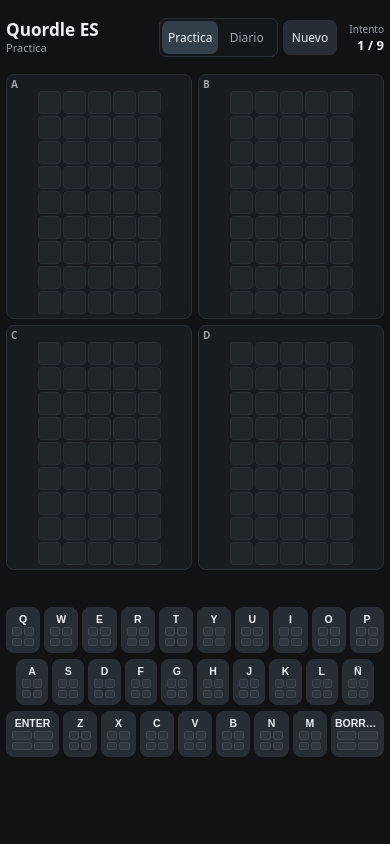
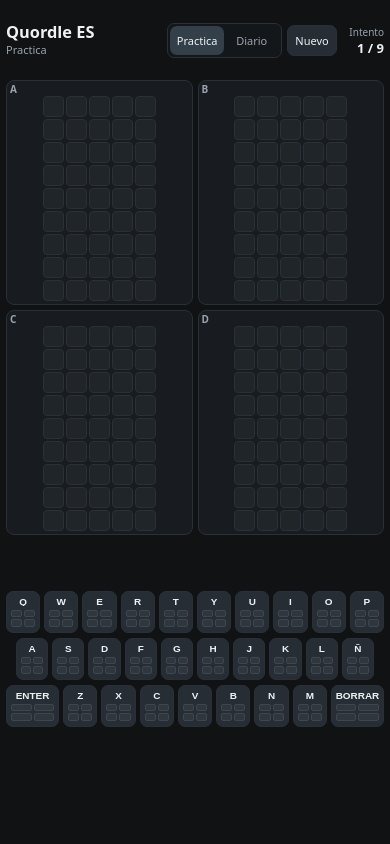
Before and after one commit to valentindalmau/quordle-espanol, a Flask app: page / in a window 390 px wide. Run offline with Flask 3, Linux system fonts and the light colour scheme.

Commit message:
por favor

```diff
--- a/static/css/styles.css
+++ b/static/css/styles.css
@@ -22,14 +22,20 @@ body {
     min-height: 100%;
 }
 
+html {
+    overflow-y: auto;
+    -webkit-text-size-adjust: 100%;
+}
+
 body {
     margin: 0;
     overflow-x: hidden;
-    overscroll-behavior: none;
+    overscroll-behavior-y: auto;
     background: var(--clr-bg);
     color: var(--clr-text);
     font-family: system-ui, -apple-system, Segoe UI, Roboto, Ubuntu, Cantarell, Helvetica, Arial, sans-serif;
     -webkit-tap-highlight-color: transparent;
+    -webkit-overflow-scrolling: touch;
 }
 
 .page {
@@ -219,7 +225,7 @@ body {
     background: var(--clr-control);
     color: var(--clr-text);
     cursor: pointer;
-    touch-action: manipulation;
+    touch-action: pan-y manipulation;
     user-select: none;
 }
 
@@ -332,7 +338,7 @@ body {
 
 @media (max-width: 760px) {
     :root {
-        --tile-size: min(23px, calc((100vw - 38px) / 10), calc((100svh - 300px) / 18));
+        --tile-size: min(21px, calc((100vw - 42px) / 10));
         --tile-gap: 2px;
     }
 
@@ -347,16 +353,16 @@ body {
     .page {
         width: 100%;
         min-height: 100svh;
-        padding: max(8px, env(safe-area-inset-top)) max(6px, env(safe-area-inset-right)) max(78px, env(safe-area-inset-bottom)) max(6px, env(safe-area-inset-left));
+        padding: max(6px, env(safe-area-inset-top)) max(6px, env(safe-area-inset-right)) 10px max(6px, env(safe-area-inset-left));
         grid-template-rows: auto auto auto;
-        gap: 7px;
+        gap: 5px;
         overflow: visible;
     }
 
     .topbar {
         position: relative;
         z-index: 1;
-        min-height: 42px;
+        min-height: 38px;
         align-items: stretch;
         gap: 6px;
     }
@@ -369,7 +375,7 @@ body {
     }
 
     .brand h1 {
-        font-size: clamp(16px, 4.4vw, 18px);
+        font-size: clamp(15px, 4.2vw, 17px);
     }
 
     #mode-label {
@@ -393,16 +399,16 @@ body {
 
     .mode-btn {
         min-width: 0;
-        width: clamp(52px, 14.5vw, 64px);
-        padding: 7px 3px;
-        font-size: 12px;
+        width: clamp(49px, 14vw, 61px);
+        padding: 6px 3px;
+        font-size: 11px;
     }
 
     .btn {
         align-self: center;
-        min-width: 54px;
-        padding: 8px 7px;
-        font-size: 12px;
+        min-width: 50px;
+        padding: 7px 6px;
+        font-size: 11px;
     }
 
     .attempts {
@@ -419,7 +425,7 @@ body {
         align-self: stretch;
         align-content: start;
         grid-template-columns: repeat(2, minmax(0, 1fr));
-        gap: 6px;
+        gap: 5px;
         min-height: auto;
         overflow: visible;
     }
@@ -428,7 +434,7 @@ body {
         display: grid;
         grid-template-rows: auto 1fr;
         align-content: center;
-        padding: 4px;
+        padding: 3px;
     }
 
     .board h2 {
@@ -448,11 +454,11 @@ body {
     .keyboard {
         width: 100%;
         max-width: 460px;
-        margin-inline: auto;
-        padding-top: 4px;
+        margin: 2px auto 92px;
+        padding-top: 2px;
         display: flex;
         flex-direction: column;
-        gap: 6px;
+        gap: 5px;
     }
 
     .kb-row {
@@ -478,8 +484,8 @@ body {
     .key {
         width: 100%;
         min-width: 0;
-        height: clamp(38px, 5.5svh, 46px);
-        border-radius: 8px;
+        height: clamp(34px, 5svh, 42px);
+        border-radius: 7px;
     }
 
     .key.wide {
@@ -487,25 +493,25 @@ body {
     }
 
     .key-label {
-        top: 6px;
-        font-size: clamp(10px, 2.7vw, 12px);
+        top: 5px;
+        font-size: clamp(9px, 2.55vw, 11px);
     }
 
     .key-quarters {
-        right: 5px;
-        bottom: 6px;
-        left: 5px;
-        height: clamp(15px, 2.6svh, 19px);
+        right: 4px;
+        bottom: 5px;
+        left: 4px;
+        height: clamp(13px, 2.25svh, 17px);
     }
 
     .toast {
-        bottom: calc(env(safe-area-inset-bottom) + 78px);
+        bottom: calc(env(safe-area-inset-bottom) + 92px);
     }
 }
 
 @media (max-height: 700px) {
     :root {
-        --tile-size: clamp(22px, 3.25vh, 30px);
+        --tile-size: clamp(20px, 3.05vh, 28px);
         --tile-gap: 2px;
     }
 
@@ -522,17 +528,17 @@ body {
     }
 
     .key {
-        height: 39px;
+        height: 36px;
     }
 
     .key-quarters {
-        height: 17px;
+        height: 14px;
     }
 }
 
 @media (max-width: 380px) {
     :root {
-        --tile-size: min(22px, calc((100vw - 34px) / 10), calc((100svh - 285px) / 18));
+        --tile-size: min(20px, calc((100vw - 38px) / 10));
     }
 
     .page {
@@ -567,7 +573,7 @@ body {
     }
 
     .key {
-        height: clamp(36px, 5.4svh, 43px);
+        height: clamp(32px, 4.8svh, 39px);
     }
 
     .key-label {
@@ -582,7 +588,7 @@ body {
 
 @media (max-width: 760px) and (max-height: 640px) {
     :root {
-        --tile-size: min(20px, calc((100vw - 34px) / 10), calc((100svh - 260px) / 18));
+        --tile-size: min(19px, calc((100vw - 38px) / 10));
     }
 
     .topbar {
@@ -608,7 +614,7 @@ body {
     }
 
     .key {
-        height: 34px;
+        height: 32px;
     }
 
     .key-label {
```
